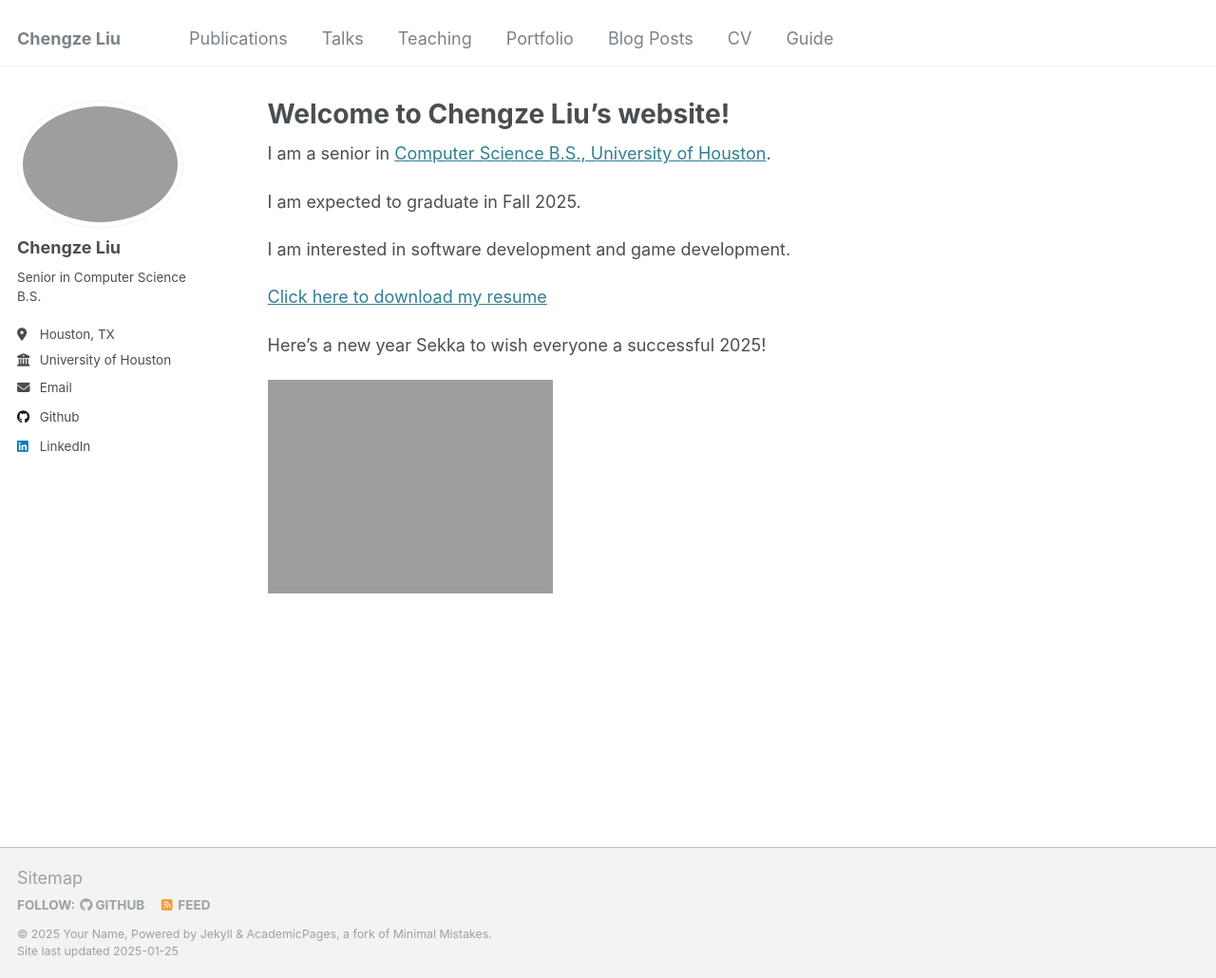
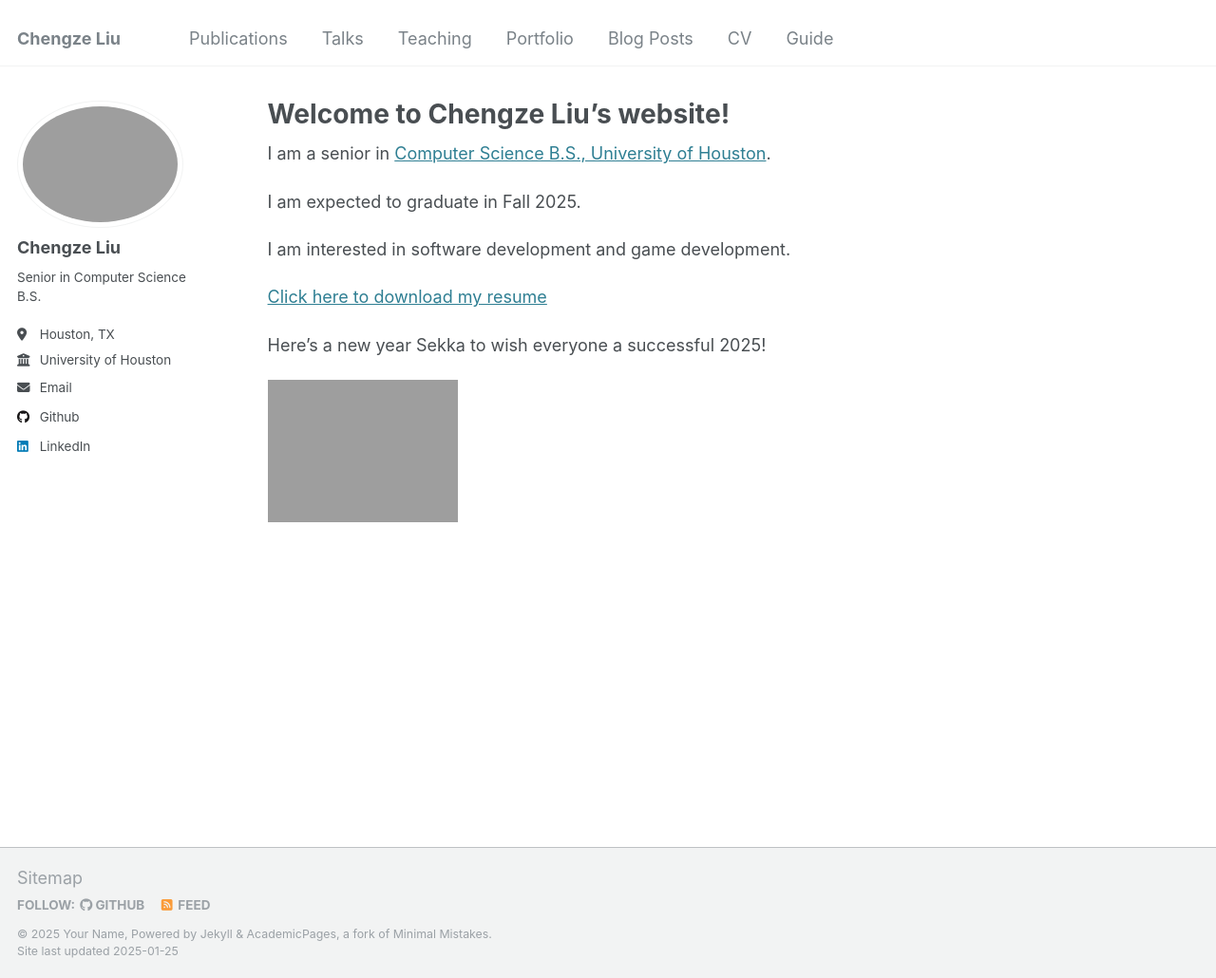
Before and after one commit to chengze24/chengze24.github.io, a Jekyll site: the page built from _pages/about.md, in a window 1280 px wide and 1030 px high. Shown: the whole window at 95% size. Built offline with Jekyll 4.4.1, drawn with Linux system fonts in a browser that asks for light colours.

Commit message:
Update about.md

```diff
--- a/_pages/about.md
+++ b/_pages/about.md
@@ -22,4 +22,4 @@
 Here's a new year Sekka to wish everyone a successful 2025!
 
 
-<img src="https://chengze24.github.io/images/sve_newyearsekka.png" alt="" width="300"/>
+<img src="https://chengze24.github.io/images/sve_newyearsekka.png" alt="" width="200"/>
```
